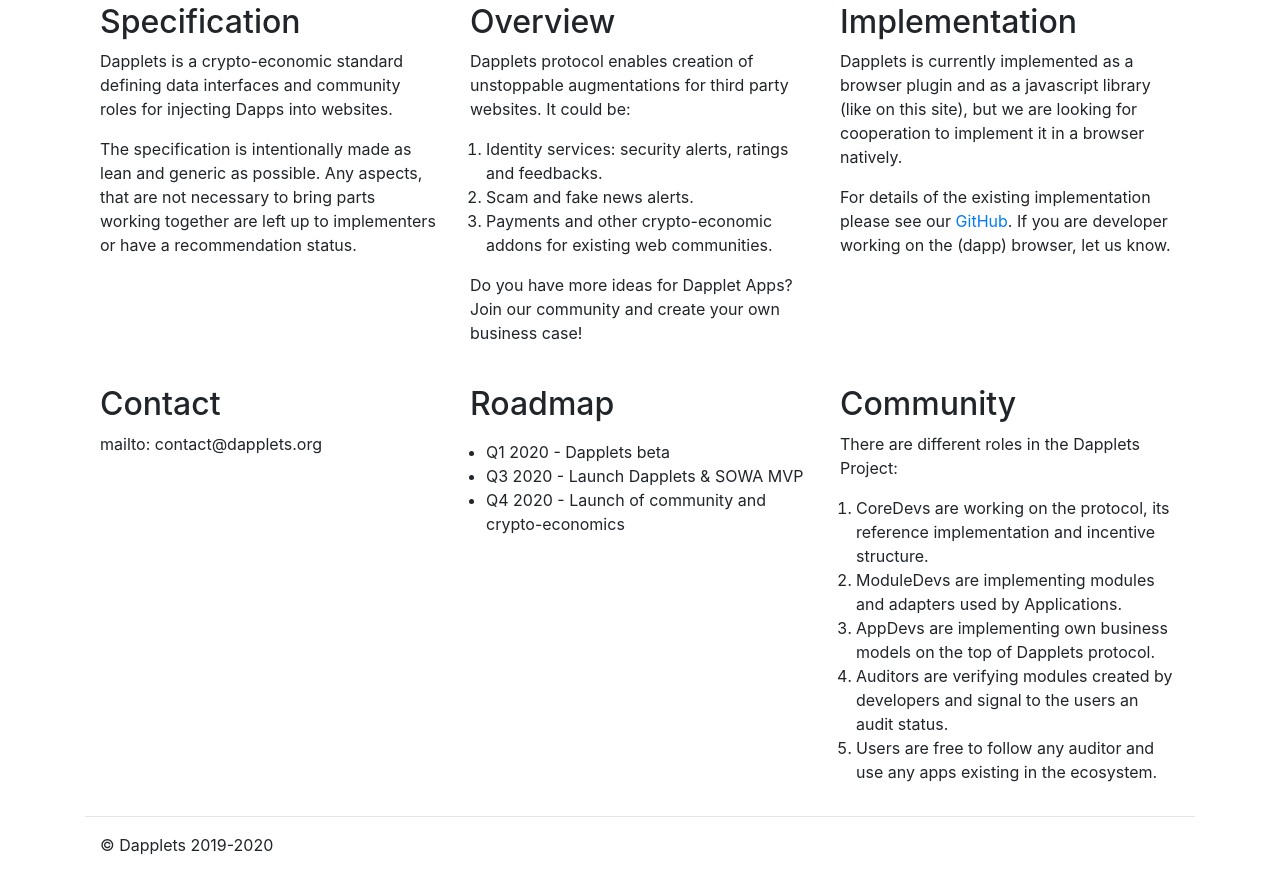
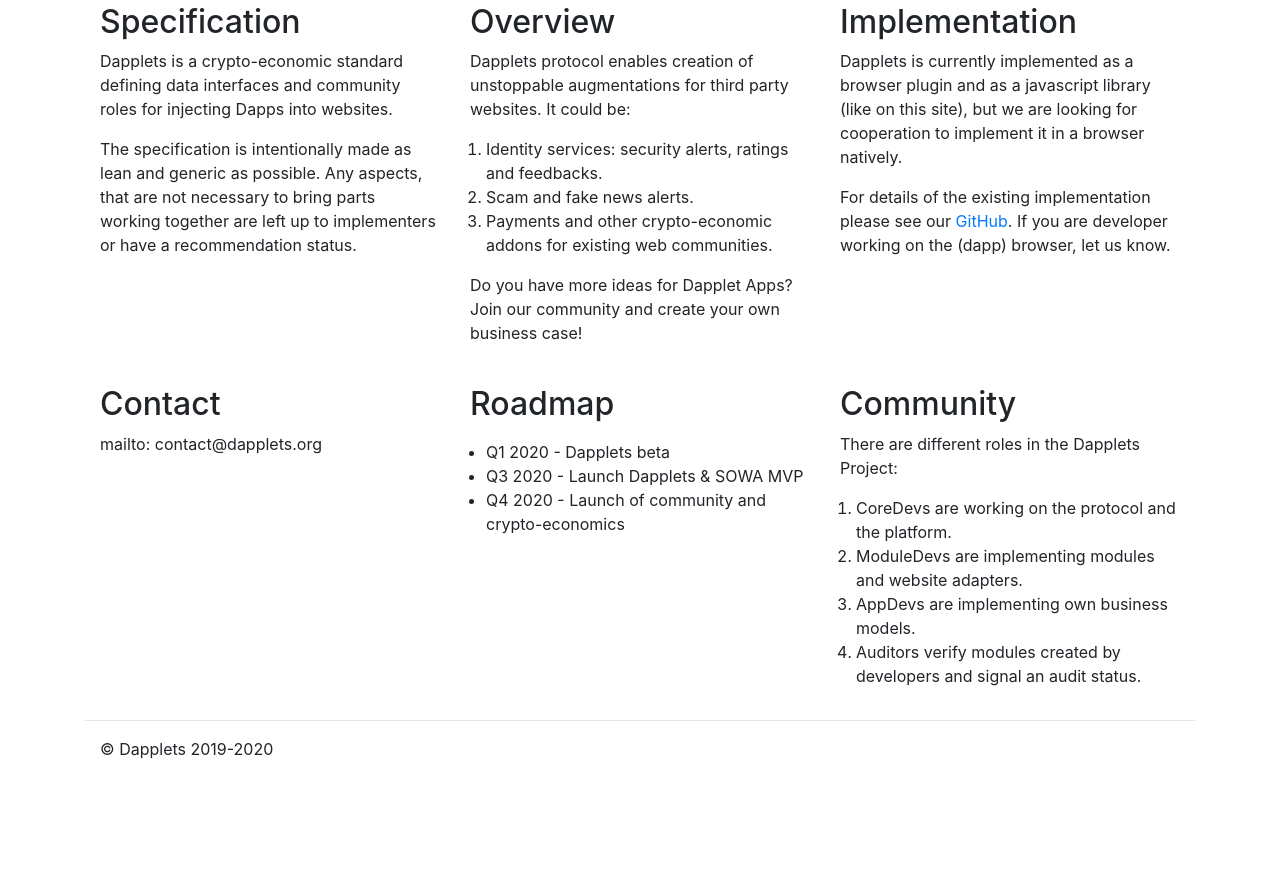
Before and after one commit to dapplets/dapplets.github.io, a website: page index.html in a window 1280 px wide. Shown: the part 373-1246 px from the top of the page. After the commit the page ends 1150 px from the top, so only its background shows below. Drawn offline with nearby package versions, Linux system fonts and the light colour scheme.

Commit message:
[+] improving texts

```diff
--- a/index.html
+++ b/index.html
@@ -96,13 +96,11 @@
                         <p>
                             There are different roles in the Dapplets Project:
                             <ol class="pl-3">
-                                <li>CoreDevs are working on the protocol, its reference implementation and incentive
-                                    structure.</li>
-                                <li>ModuleDevs are implementing modules and adapters used by Applications.</li>
-                                <li>AppDevs are implementing own business models on the top of Dapplets protocol.</li>
-                                <li>Auditors are verifying modules created by developers and signal to the users an
+                                <li>CoreDevs are working on the protocol and the platform.</li>
+                                <li>ModuleDevs are implementing modules and website adapters.</li>
+                                <li>AppDevs are implementing own business models.</li>
+                                <li>Auditors verify modules created by developers and signal an
                                     audit status.</li>
-                                <li>Users are free to follow any auditor and use any apps existing in the ecosystem.
                                 </li>
                             </ol>
                         </p>
```
